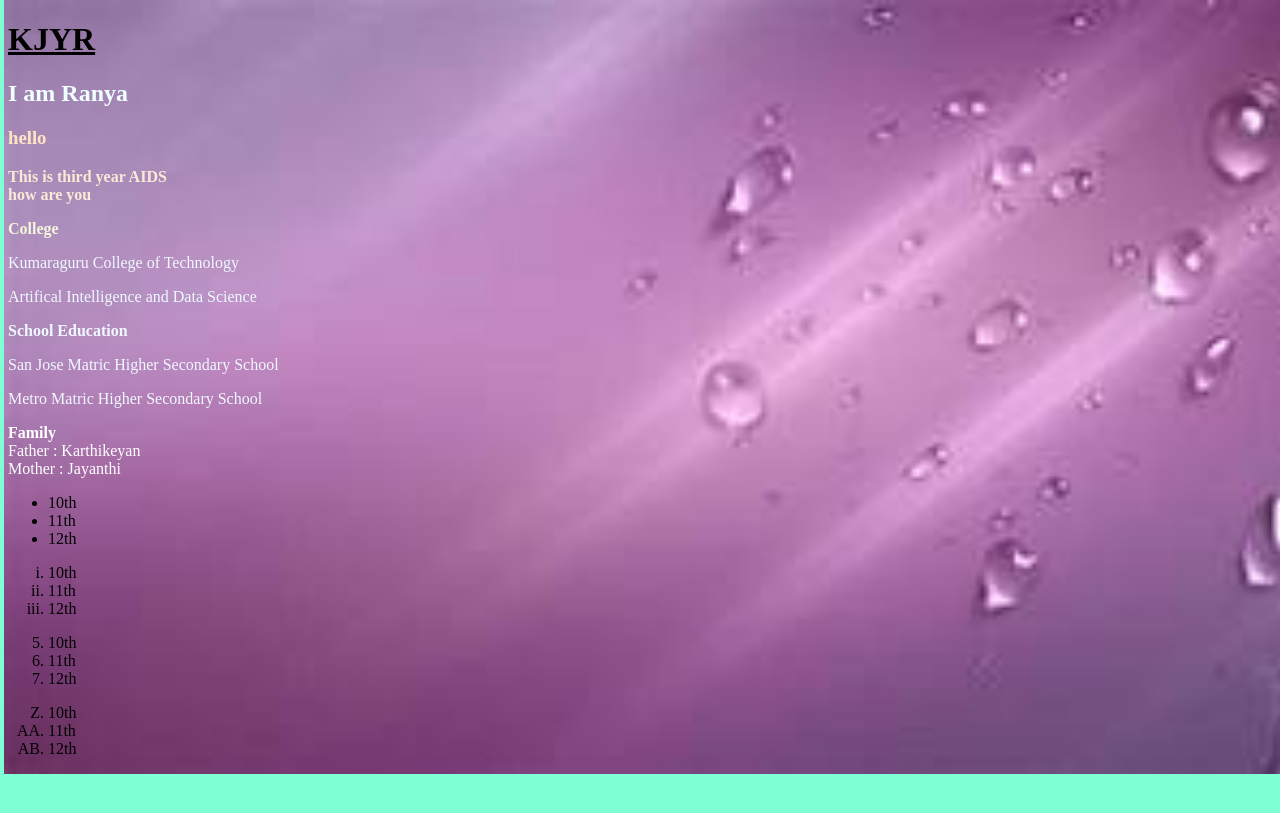
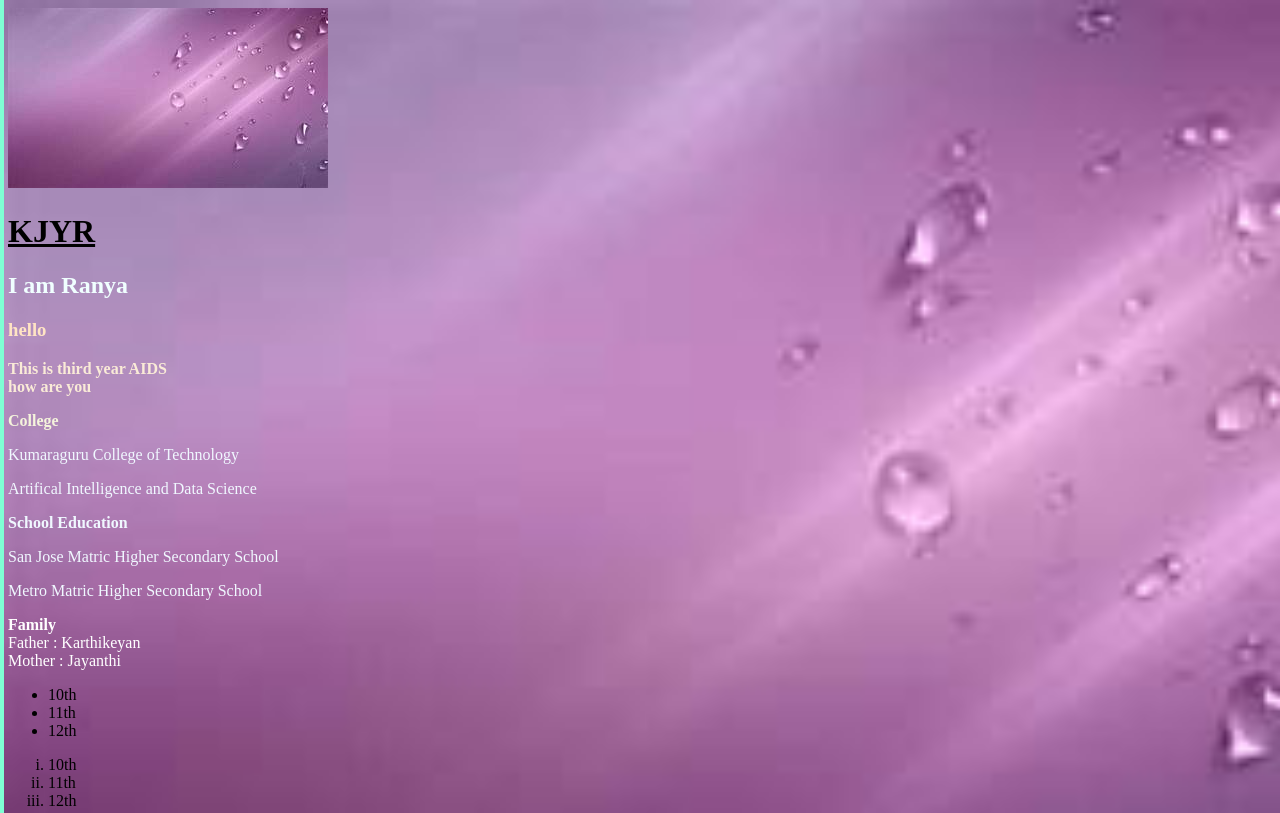
Before and after one commit to Ranyayazh/ReactJS, a plain HTML site: page index.html in a window 1280 px wide. Shown: the top 813 px of the page. Drawn offline with Linux system fonts and the light colour scheme.

Commit message:
Added successfully

```diff
--- a/index.html
+++ b/index.html
@@ -7,6 +7,7 @@
     <title>Ranya</title>
     <link rel="icon" href="ranya_cartoon.jpg">
     <body style="background-color: aquamarine"></body>
+    <img src="purple.jpg">
     <style>
         h1 {
            text-decoration: underline;
```
